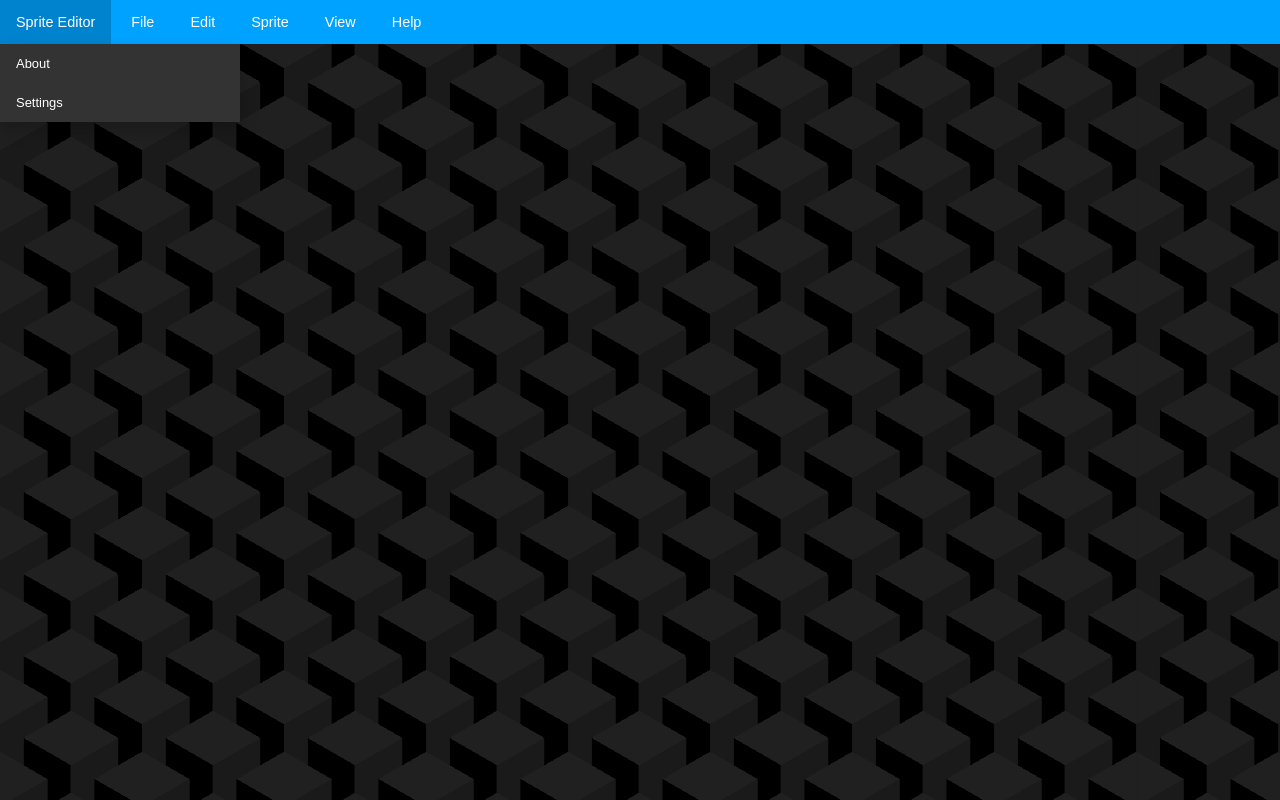
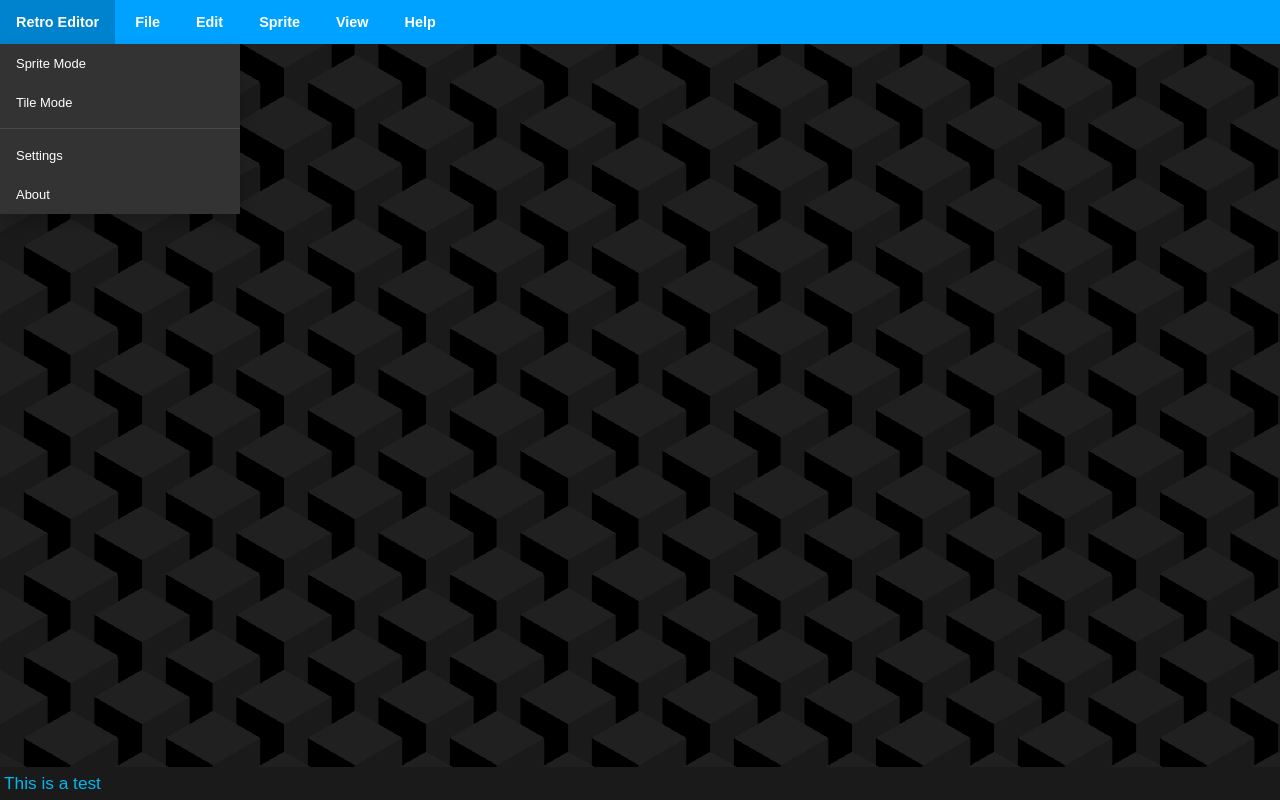
Before and after one commit to rcraig12/sprite-editor, a website built with webpack: page index.html in a window 1280 px wide. Built offline with nearby package versions, Linux system fonts and the light colour scheme.

Commit message:
updated typescript environment and fixed types in source

```diff
--- a/src/css/style.css
+++ b/src/css/style.css
@@ -22,11 +22,20 @@ body {
   padding: 0;
   font-family: Arial, sans-serif;
   font-size: 0.9em;
+  overflow: hidden;
+}
+
+#App{
+  display: flex;
+  flex-direction: column;
+  height: 100vh;
+  overflow: hidden;
 }
 
 #Menu {
     background-color: #00a2ff;
     color: #ffffff;
+    font-weight: 600;
 }
 
 #nav {
@@ -70,6 +79,7 @@ li.dropdown:hover {
   box-shadow: 0px 8px 16px 0px rgba(0, 0, 0, 0.2);
   z-index: 1000;
   font-size: 0.9em;
+  font-weight: 500;
 }
 
 .dropdown-content a {
@@ -95,3 +105,32 @@ li.dropdown:hover {
   padding: 4px 4px 4px 14px;
   color: rgba(200, 200, 200, 0.5);
 }
+
+#Desktop{
+  display: flex;
+  flex: 1;
+  height:max-content;
+}
+
+#Outer{
+  position: relative;
+  width: 100%;
+  height: 100%;
+}
+
+#GUI{
+  position: absolute;
+  top: 0px;
+  left: 0px;
+  right: 0px;
+  bottom: 0px;
+}
+
+#Status {
+  background-color: #1a1a1a;
+  color: #00b9ee;
+  padding: 6px 4px;
+  vertical-align: middle;
+  font-size: 1.2em;
+  font-weight: 400;
+}
--- a/src/js/Desktop.ts
+++ b/src/js/Desktop.ts
@@ -23,12 +23,16 @@ export default class Desktop {
     const template = `
       <div id="App">
         <div id="Menu"></div>
-        <div id="Desktop"></div>
-        <div id="Status"></div>
+        <div id="Desktop">
+          <div id="Outer">
+            <div id="GUI"></div>
+          </div>
+        </div>
+        <div id="Status">This is a test</div>
       </div>
     `;
 
-    const html = document.querySelector('body');
+    const html = document.querySelector('body') as HTMLElement;
     html.innerHTML = template;
 
   }
--- a/src/js/MainMenu.ts
+++ b/src/js/MainMenu.ts
@@ -1,13 +1,14 @@
-import { MainMenuData } from "./Types";
-
 export const mainMenuData: MainMenuData = {
   menus: [
     {
       id: "MainMenuSpriteEditor",
-      name: "Sprite Editor",
+      name: "Retro Editor",
       children: [
+        { type: "child", name: "Sprite Mode" },
+        { type: "child", name: "Tile Mode" },
+        { type: "separator" },
+        { type: "child", name: "Settings" },
         { type: "child", name: "About" },
-        { type: "child", name: "Settings" }
       ]
     },
     {
--- a/src/js/Navigation.ts
+++ b/src/js/Navigation.ts
@@ -1,5 +1,3 @@
-import { MainMenuData } from "./Types";
-
 export default class Navigation {
 
   constructor() {}
@@ -11,7 +9,7 @@ export default class Navigation {
       </nav>
     `;
 
-    const html = document.querySelector('#Menu');
+    const html = document.querySelector('#Menu') as HTMLElement;
     html.innerHTML = template;
   }
 
@@ -22,12 +20,13 @@ export default class Navigation {
       </li>
     `;
 
-    const ulHTML = document.querySelector(`#MainMenuItems`);
+    const ulHTML = document.querySelector(`#MainMenuItems`) as HTMLElement;
     ulHTML.insertAdjacentHTML('beforeend', ul_template);
   }
 
   addChildLevelMenu(menu: string, parent: string, name: string): void {
-    const divHTML = document.querySelector(`#${parent} .dropdown-content`);
+
+    const divHTML = document.querySelector(`#${parent} .dropdown-content`) as HTMLElement;
 
     const linkTemplate = `
       <a id="menubar-${name.toLowerCase().replace(' ', '-').replace('...', '')}">${name}</a>
@@ -42,13 +41,13 @@ export default class Navigation {
     if (divHTML) {
       divHTML.insertAdjacentHTML('beforeend', linkTemplate);
     } else {
-      const liHTM = document.querySelector(`#${parent}`);
+      const liHTM = document.querySelector(`#${parent}`) as HTMLElement;
       liHTM.insertAdjacentHTML('beforeend', divLinkTemplate);
     }
   }
 
   addSeparator(menu: string, parent: string): void {
-    const divHTML = document.querySelector(`#${parent} .dropdown-content`);
+    const divHTML = document.querySelector(`#${parent} .dropdown-content`) as HTMLElement;
 
     const hrTemplate = `<hr>`;
 
@@ -61,14 +60,14 @@ export default class Navigation {
     if (divHTML) {
       divHTML.insertAdjacentHTML('beforeend', hrTemplate);
     } else {
-      const liHTM = document.querySelector(`#${parent}`);
+      const liHTM = document.querySelector(`#${parent}`) as HTMLElement;
       liHTM.insertAdjacentHTML('beforeend', divLinkTemplate);
     }
   }
 
   addTitle(menu: string, parent: string, title: string): void {
 
-    const divHTML = document.querySelector(`#${parent} .dropdown-content`);
+    const divHTML = document.querySelector(`#${parent} .dropdown-content`) as HTMLElement;
 
     const spanTemplate = `
       <span class="label">${title}</span>
@@ -86,7 +85,7 @@ export default class Navigation {
 
     } else {
 
-      const liHTM = document.querySelector(`#${parent}`);
+      const liHTM = document.querySelector(`#${parent}`) as HTMLElement;
       liHTM.insertAdjacentHTML('beforeend', divSpanTemplate);
 
     }
--- a/src/js/Types.ts
+++ b/types.d.ts
@@ -1,14 +1,14 @@
-export interface MenuItem {
+declare interface MenuItem {
   type: 'child' | 'separator' | 'title';
   name?: string;
 }
 
-export interface Menu {
+declare interface Menu {
   id: string;
   name: string;
   children: MenuItem[];
 }
 
-export interface MainMenuData {
+declare interface MainMenuData {
   menus: Menu[];
 }
```
Also changed, not shown: tsconfig.json (+106 -6 lines), 1 other file.
